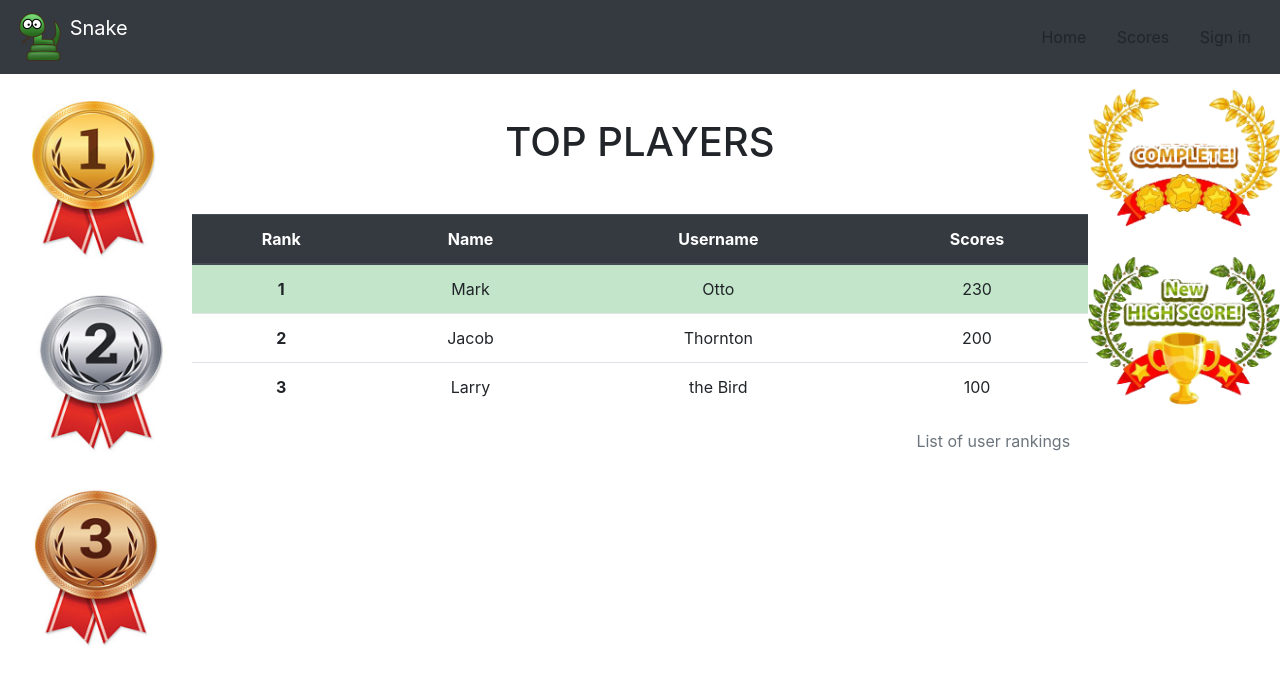
After one commit to Ouweshs28/Snake-Game, a PHP site: page /score/score.html in a window 1280 px wide. The commit adds this page. Shown: the top 684 px of the page. Run offline with PHP 8.4, Linux system fonts and the light colour scheme.

Commit message:
Added Leadboards with table & img

```diff
--- a/css/home-style.css
+++ b/css/home-style.css
@@ -8,6 +8,11 @@
 /* Centering Carousel Item  */
 .card-img-top {
     height: 35vh;
+    width: 80%;
+    padding-top: 4%;
+    display: block;
+    margin-left: auto;
+    margin-right: auto;
 }
 
 .carousel-inner img {
--- a/help/help.html
+++ b/help/help.html
@@ -20,7 +20,7 @@
     <ul class="navbar-nav ml-auto">
         <li class="nav-item">
             <a class="btn btn-default navbar-btn" type="button" href="../index.html">Home</a>
-            <a class="btn btn-default navbar-btn" type="button">Scores</a>
+            <a class="btn btn-default navbar-btn" type="button" href="../score/score.html">Scores</a>
             <a class="btn btn-default navbar-btn" type="button" href="../login/login.html">Sign in</a>
         </li>
     </ul>
--- a/index.html
+++ b/index.html
@@ -20,7 +20,7 @@
     <ul class="navbar-nav ml-auto">
         <li class="nav-item">
             <a class="btn btn-default navbar-btn" type="button" href="index.html">Home</a>
-            <a class="btn btn-default navbar-btn" type="button">Scores</a>
+            <a class="btn btn-default navbar-btn" type="button" href="score/score.html">Scores</a>
             <a class="btn btn-default navbar-btn" type="button" href="login/login.html">Sign in</a>
         </li>
     </ul>
--- a/login/login.html
+++ b/login/login.html
@@ -25,7 +25,7 @@
     <ul class="navbar-nav ml-auto">
         <li class="nav-item">
             <a class="btn btn-default navbar-btn" type="button" href="../index.html">Home</a>
-            <a class="btn btn-default navbar-btn" type="button">Scores</a>
+            <a class="btn btn-default navbar-btn" type="button" href="../score/score.html">Scores</a>
             <a class="btn btn-default navbar-btn" type="button" href="../login/login.html">Sign in</a>
         </li>
     </ul>
--- a/register/register.html
+++ b/register/register.html
@@ -25,7 +25,7 @@
     <ul class="navbar-nav ml-auto">
         <li class="nav-item">
             <a class="btn btn-default navbar-btn" type="button" href="../index.html">Home</a>
-            <a class="btn btn-default navbar-btn" type="button">Scores</a>
+            <a class="btn btn-default navbar-btn" type="button" href="../score/score.html">Scores</a>
             <a class="btn btn-default navbar-btn" type="button" href="../login/login.html">Sign in</a>
         </li>
     </ul>
--- /dev/null
+++ b/score/css/score-style.css
@@ -0,0 +1,23 @@
+/*Resizing img on the left and right */
+.scoreImg{
+    width: 15%;
+    max-height: 75vh;
+}
+
+/* Table Styling */
+
+.table{
+    width: 70%;
+}
+
+/* Caption */
+
+#captionText {
+    text-align: right;
+    padding-right: 2%;
+    padding-top: 2%;
+}
+
+#scoreBoard{
+
+}
--- /dev/null
+++ b/score/score.html
@@ -0,0 +1,79 @@
+<!DOCTYPE html>
+<html lang="en">
+<head>
+    <meta charset="utf-8">
+    <!-- The above 3 meta tags *must* come first in the head; any other head content must come *after* these tags -->
+    <title>Leaderboard</title>
+    <!-- Bootstrap -->
+    <link href="../common/css/bootstrap/bootstrap.min.css" rel="stylesheet">
+    <!-- Common CSS -->
+    <link href="../common/css/common.css" rel="stylesheet" type="text/css">
+    <!-- Home Style -->
+    <link href="css/score-style.css" rel="stylesheet" type="text/css">
+</head>
+<body>
+<!--Navigation Bar-->
+<nav class="navbar fixed-top navbar-dark bg-dark">
+    <a class="navbar-brand" href="../index.html">
+        <img alt="snake icon" class="d-inline-block align-top" src="../common/img/snake-icon.png"> Snake
+    </a>
+    <ul class="navbar-nav ml-auto">
+        <li class="nav-item">
+            <a class="btn btn-default navbar-btn" type="button" href="../index.html">Home</a>
+            <a class="btn btn-default navbar-btn" type="button" href="score.html">Scores</a>
+            <a class="btn btn-default navbar-btn" type="button" href="../login/login.html">Sign in</a>
+        </li>
+    </ul>
+</nav>
+
+<!-- TROPHIES -->
+<img src="img/trophines.png" class="rounded float-left scoreImg" alt="Rankings">
+<!-- High Scores -->
+<img src="img/high-score.png" class="rounded float-right scoreImg" alt="High Score">
+
+<!-- LEADERBOARD-->
+<div class="text-center m-5">
+    <h1>TOP PLAYERS</h1>
+</div>
+
+<!-- Leader Board Table -->
+<div id="scoreBoard">
+<table class="table table-hover text-center">
+    <caption id="captionText">List of user rankings</caption>
+    <thead class="thead-dark">
+    <tr>
+        <th scope="col">Rank</th>
+        <th scope="col">Name</th>
+        <th scope="col">Username</th>
+        <th scope="col">Scores</th>
+    </tr>
+    </thead>
+    <tbody>
+    <tr class="table-success">
+        <th scope="row">1</th>
+        <td>Mark</td>
+        <td>Otto</td>
+        <td>230</td>
+    </tr>
+    <tr>
+        <th scope="row">2</th>
+        <td>Jacob</td>
+        <td>Thornton</td>
+        <td>200</td>
+    </tr>
+    <tr>
+        <th scope="row">3</th>
+        <td>Larry</td>
+        <td>the Bird</td>
+        <td>100</td>
+    </tr>
+    </tbody>
+</table>
+</div>
+
+</body>
+<!-- jQuery (necessary for Bootstrap's JavaScript plugins) -->
+<script src="../common/js/jquery/jquery.min.js"></script>
+<!-- Include all compiled plugins (below), or include individual files as needed -->
+<script src="../common/js/bootstrap/bootstrap.min.js"></script>
+</html>
```
Also changed, not shown: help/css/help-style.css (+5 -2 lines), score/img/high-score.png (added), score/img/trophines.png (added).
